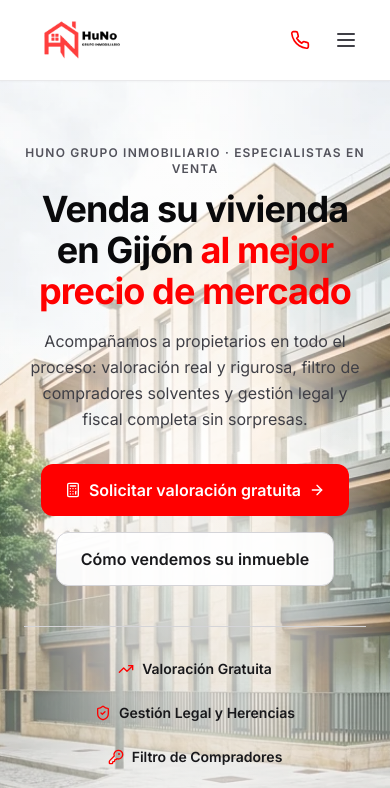
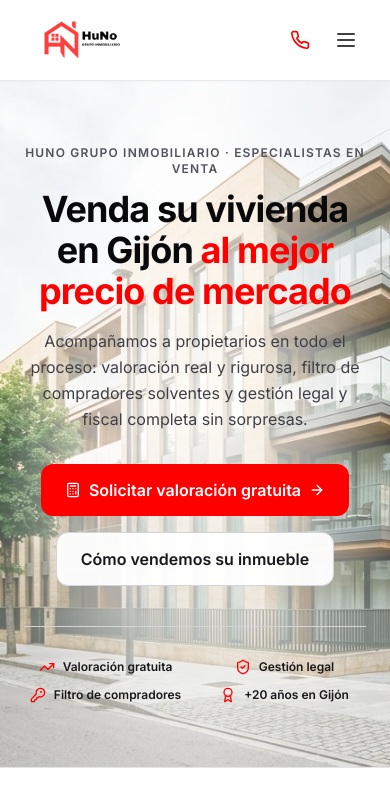
Before and after one commit to victooorltt/huno-grupo-inmobiliario, a Next.js app: page / in a window 390 px wide. Shown: the top 788 px of the page. Built offline with nearby package versions, Linux system fonts and the light colour scheme.

Commit message:
Format home hero benefits into 1 line on desktop and 2 lines on mobile

```diff
--- a/app/page.tsx
+++ b/app/page.tsx
@@ -176,23 +176,23 @@ export default function HomePage() {
           </Link>
         </div>
 
-        {/* Benefits row centered beneath buttons */}
-        <div className="mt-10 pt-8 border-t border-zinc-300 max-w-2xl mx-auto flex flex-wrap items-center justify-center gap-6 sm:gap-8 text-sm font-semibold text-zinc-900">
-          <div className="inline-flex items-center gap-2">
+        {/* Benefits: 2 lines on mobile (2x2 grid), 1 single line on desktop */}
+        <div className="mt-10 pt-8 border-t border-zinc-300 max-w-3xl mx-auto grid grid-cols-2 md:flex md:flex-nowrap md:items-center md:justify-center gap-x-4 gap-y-3 sm:gap-x-6 md:gap-x-8 lg:gap-10 text-xs sm:text-sm font-semibold text-zinc-900">
+          <div className="inline-flex items-center justify-center gap-2 whitespace-nowrap">
             <TrendingUp className="w-4 h-4 text-accent shrink-0" aria-hidden="true" />
-            <span>Valoración Gratuita</span>
+            <span>Valoración gratuita</span>
           </div>
-          <div className="inline-flex items-center gap-2">
+          <div className="inline-flex items-center justify-center gap-2 whitespace-nowrap">
             <ShieldCheck className="w-4 h-4 text-accent shrink-0" aria-hidden="true" />
-            <span>Gestión Legal y Herencias</span>
+            <span>Gestión legal</span>
           </div>
-          <div className="inline-flex items-center gap-2">
+          <div className="inline-flex items-center justify-center gap-2 whitespace-nowrap">
             <KeyRound className="w-4 h-4 text-accent shrink-0" aria-hidden="true" />
-            <span>Filtro de Compradores</span>
+            <span>Filtro de compradores</span>
           </div>
-          <div className="inline-flex items-center gap-2">
+          <div className="inline-flex items-center justify-center gap-2 whitespace-nowrap">
             <Award className="w-4 h-4 text-accent shrink-0" aria-hidden="true" />
-            <span>+20 Años en Gijón</span>
+            <span>+20 años en Gijón</span>
           </div>
         </div>
       </PageHero>
```
